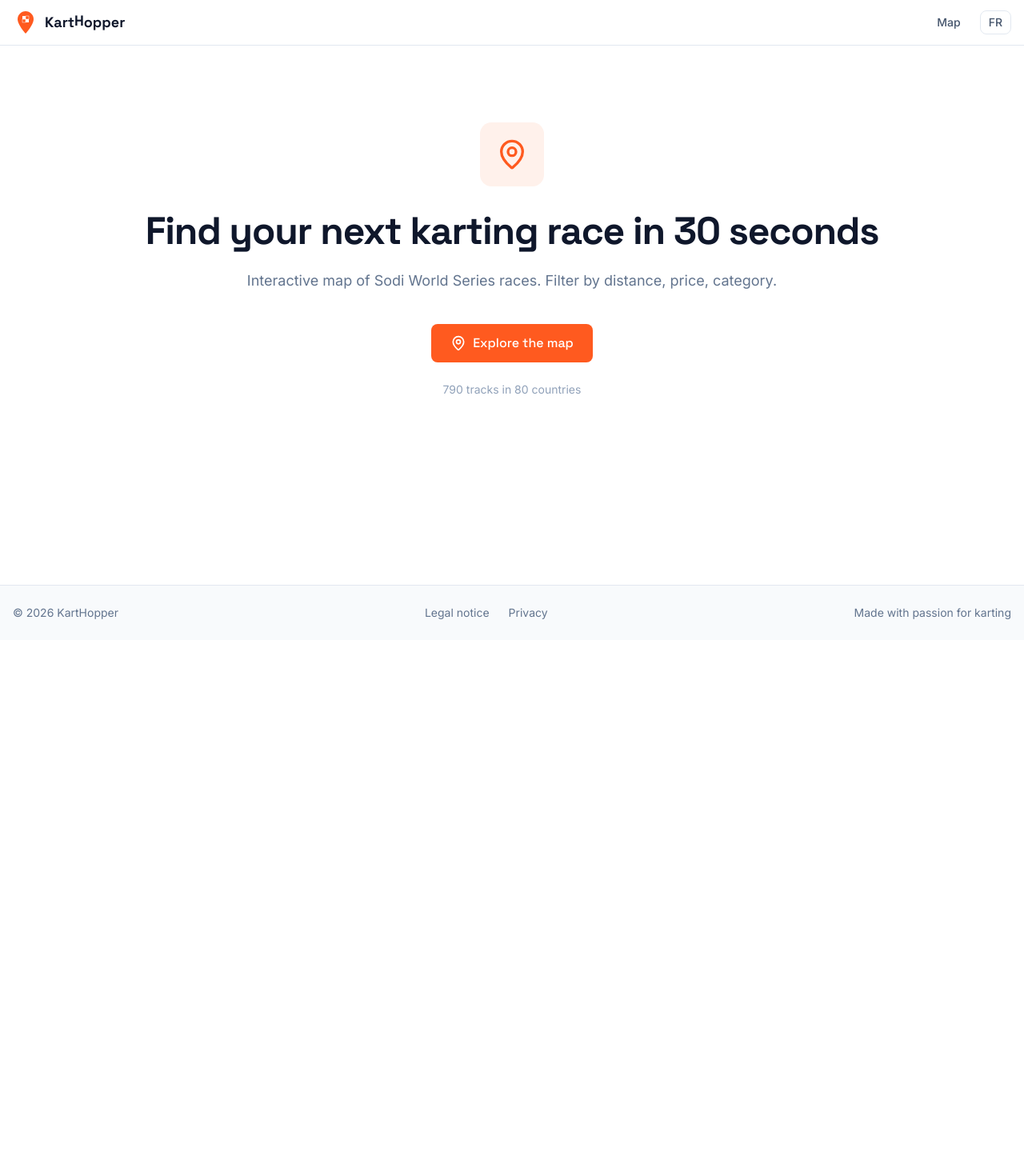
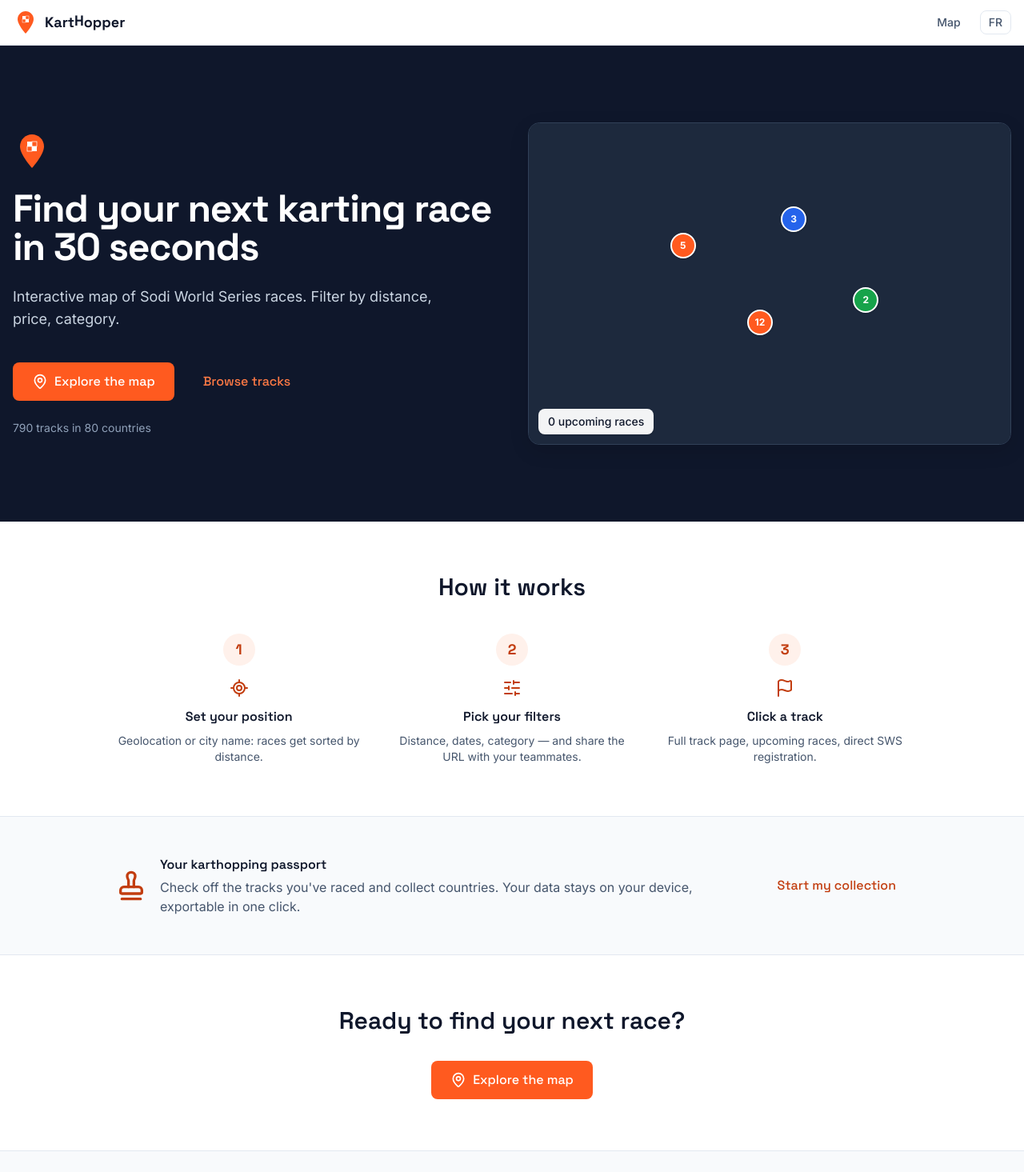
Before and after one commit to KartHopper/karthopper, a Next.js app: page /en in a window 1280 px wide. Shown: the top 1465 px of the page at 80% size. Before the commit the page ends 800 px from the top, so only its background shows below. Built offline with nearby package versions, Linux system fonts and the light colour scheme; no server answers.

Commit message:
AUDIT L5 — refonte de la landing (DA §1/§8)
Hero sombre + aperçu carte + section comment ça marche + teaser passeport + CTA final. Fallback gracieux si l'API Static Maps MapTiler échoue (403 avec image valide, statut vérifié explicitement).

```diff
--- a/src/app/[locale]/page.tsx
+++ b/src/app/[locale]/page.tsx
@@ -1,38 +1,130 @@
 import { useTranslations } from "next-intl";
 import { Link } from "@/i18n/navigation";
-import { MapPin } from "lucide-react";
-import { loadCircuits } from "@/lib/data";
+import { Flag, LocateFixed, MapPin, SlidersHorizontal, Stamp } from "lucide-react";
+import { Logo } from "@/components/Logo";
+import { MapPreviewCard } from "@/components/MapPreviewCard";
+import { loadCircuits, loadRaces } from "@/lib/data";
+import { upcomingRaces } from "@/lib/races";
+import { getReferenceDate } from "@/lib/reference-date";
+
+const DECORATIVE_MARKERS = [
+  { top: "38%", left: "32%", color: "#FF5A1F", count: "5" },
+  { top: "30%", left: "55%", color: "#2563EB", count: "3" },
+  { top: "62%", left: "48%", color: "#FF5A1F", count: "12" },
+  { top: "55%", left: "70%", color: "#16A34A", count: "2" },
+] as const;
 
 export default function HomePage() {
   const t = useTranslations();
   const circuits = loadCircuits();
   const countries = new Set(circuits.map((circuit) => circuit.country_iso)).size;
+  const raceCount = upcomingRaces(loadRaces(), getReferenceDate()).length;
+  const apiKey = process.env.NEXT_PUBLIC_MAPTILER_API_KEY;
+  const mapPreviewUrl = apiKey
+    ? `https://api.maptiler.com/maps/positron/static/4.85,46.6,4.6/720x480@2x.png?key=${apiKey}`
+    : null;
 
   return (
-    <div className="flex flex-col items-center justify-center px-4 py-24 text-center">
-      <div className="mb-8 flex h-20 w-20 items-center justify-center rounded-2xl bg-kart-50">
-        <MapPin className="h-10 w-10 text-kart-500" aria-hidden="true" />
-      </div>
+    <div className="flex flex-col">
+      <section className="bg-slate-900">
+        <div className="mx-auto grid max-w-7xl gap-10 px-4 py-16 lg:grid-cols-2 lg:items-center lg:py-24">
+          <div>
+            <Logo className="h-12 w-12" />
 
-      <h1 className="font-heading text-4xl font-bold tracking-tight text-slate-900 sm:text-5xl">
+            <h1 className="mt-6 font-heading text-4xl font-bold tracking-tight text-white sm:text-5xl">
               {t("home.heroTitle")}
             </h1>
 
-      <p className="mt-6 max-w-2xl text-lg text-slate-500">
-        {t("home.heroSubtitle")}
-      </p>
+            <p className="mt-6 max-w-xl text-lg text-slate-300">{t("home.heroSubtitle")}</p>
 
+            <div className="mt-10 flex flex-wrap items-center gap-3">
               <Link
                 href="/map"
-        className="mt-10 inline-flex items-center gap-2 rounded-lg bg-kart-500 px-6 py-3 font-heading font-medium text-white transition-colors motion-reduce:transition-none hover:bg-kart-400 focus-visible:ring-2 focus-visible:ring-kart-500 focus-visible:ring-offset-2"
+                className="inline-flex items-center gap-2 rounded-lg bg-kart-500 px-6 py-3 font-heading font-medium text-white transition-colors motion-reduce:transition-none hover:bg-kart-400 focus-visible:ring-2 focus-visible:ring-kart-500 focus-visible:ring-offset-2"
               >
                 <MapPin className="h-5 w-5" aria-hidden="true" />
                 {t("home.cta")}
               </Link>
+              <Link
+                href="/map"
+                className="inline-flex items-center gap-2 rounded-lg px-6 py-3 font-heading font-medium text-kart-400 transition-colors motion-reduce:transition-none hover:bg-slate-800 focus-visible:ring-2 focus-visible:ring-kart-500 focus-visible:ring-offset-2"
+              >
+                {t("home.ctaSecondary")}
+              </Link>
+            </div>
 
             <p className="mt-6 text-sm text-slate-400">
               {t("home.circuitsCount", { count: circuits.length, countries })}
             </p>
           </div>
+
+          <MapPreviewCard
+            imageUrl={mapPreviewUrl}
+            alt={t("home.mapPreviewAlt")}
+            badgeText={t("home.mapPreviewBadge", { count: raceCount })}
+            markers={DECORATIVE_MARKERS}
+          />
+        </div>
+      </section>
+
+      <section className="mx-auto w-full max-w-5xl px-4 py-16">
+        <h2 className="text-center font-heading text-3xl font-semibold text-slate-900">
+          {t("home.howTitle")}
+        </h2>
+
+        <div className="mt-10 grid gap-8 sm:grid-cols-3">
+          {[
+            { Icon: LocateFixed, number: "1", title: t("home.step1Title"), text: t("home.step1Text") },
+            {
+              Icon: SlidersHorizontal,
+              number: "2",
+              title: t("home.step2Title"),
+              text: t("home.step2Text"),
+            },
+            { Icon: Flag, number: "3", title: t("home.step3Title"), text: t("home.step3Text") },
+          ].map((step) => (
+            <div key={step.number} className="flex flex-col items-center text-center">
+              <div className="flex h-10 w-10 items-center justify-center rounded-full bg-kart-50 font-heading text-lg font-bold text-kart-700">
+                {step.number}
+              </div>
+              <step.Icon className="mt-4 h-6 w-6 text-kart-700" aria-hidden="true" />
+              <h3 className="mt-3 font-heading font-semibold text-slate-900">{step.title}</h3>
+              <p className="mt-2 text-sm text-slate-600">{step.text}</p>
+            </div>
+          ))}
+        </div>
+      </section>
+
+      <section className="border-y border-slate-200 bg-slate-50">
+        <div className="mx-auto flex max-w-5xl flex-col items-center gap-4 px-4 py-12 text-center sm:flex-row sm:text-left">
+          <Stamp className="h-10 w-10 shrink-0 text-kart-700" aria-hidden="true" />
+          <div>
+            <h3 className="font-heading font-semibold text-slate-900">
+              {t("home.passportTitle")}
+            </h3>
+            <p className="mt-1 text-slate-600">{t("home.passportText")}</p>
+          </div>
+          <Link
+            href="/map"
+            className="shrink-0 rounded-lg px-4 py-2 font-heading font-medium text-kart-700 transition-colors motion-reduce:transition-none hover:bg-kart-50 focus-visible:ring-2 focus-visible:ring-kart-500 focus-visible:ring-offset-2"
+          >
+            {t("home.passportCta")}
+          </Link>
+        </div>
+      </section>
+
+      <section className="flex flex-col items-center px-4 py-16 text-center">
+        <h2 className="font-heading text-3xl font-semibold text-slate-900">
+          {t("home.finalCtaTitle")}
+        </h2>
+        <Link
+          href="/map"
+          className="mt-8 inline-flex items-center gap-2 rounded-lg bg-kart-500 px-6 py-3 font-heading font-medium text-white transition-colors motion-reduce:transition-none hover:bg-kart-400 focus-visible:ring-2 focus-visible:ring-kart-500 focus-visible:ring-offset-2"
+        >
+          <MapPin className="h-5 w-5" aria-hidden="true" />
+          {t("home.cta")}
+        </Link>
+      </section>
+    </div>
   );
 }
--- /dev/null
+++ b/src/components/MapPreviewCard.tsx
@@ -0,0 +1,71 @@
+"use client";
+
+import { useEffect, useState } from "react";
+import { Link } from "@/i18n/navigation";
+
+interface DecorativeMarker {
+  top: string;
+  left: string;
+  color: string;
+  count: string;
+}
+
+interface MapPreviewCardProps {
+  imageUrl: string | null;
+  alt: string;
+  badgeText: string;
+  markers: readonly DecorativeMarker[];
+}
+
+export function MapPreviewCard({ imageUrl, alt, badgeText, markers }: MapPreviewCardProps) {
+  const [resolvedSrc, setResolvedSrc] = useState<string | null>(null);
+
+  useEffect(() => {
+    if (!imageUrl) return;
+    let cancelled = false;
+
+    // MapTiler renvoie un PNG "Invalid key" valide avec un statut non-2xx :
+    // le décodage <img> réussit quand même, donc onError ne se déclenche pas.
+    // On vérifie le statut explicitement avant d'afficher l'image.
+    fetch(imageUrl)
+      .then((response) => {
+        if (!cancelled && response.ok) setResolvedSrc(imageUrl);
+      })
+      .catch(() => {
+        // Silencieux : le fallback slate-800 ci-dessous couvre déjà ce cas.
+      });
+
+    return () => {
+      cancelled = true;
+    };
+  }, [imageUrl]);
+
+  return (
+    <Link
+      href="/map"
+      className="relative block overflow-hidden rounded-2xl border border-slate-700 shadow-panel focus-visible:ring-2 focus-visible:ring-kart-500 focus-visible:ring-offset-2"
+    >
+      {resolvedSrc ? (
+        // eslint-disable-next-line @next/next/no-img-element -- image externe MapTiler, next/image exigerait un domaine autorisé hors périmètre
+        <img src={resolvedSrc} alt={alt} loading="lazy" className="h-auto w-full" />
+      ) : (
+        <div className="aspect-3/2 bg-slate-800" />
+      )}
+
+      {markers.map((marker, index) => (
+        <span
+          key={index}
+          aria-hidden="true"
+          style={{ top: marker.top, left: marker.left, backgroundColor: marker.color }}
+          className="absolute flex h-8 w-8 -translate-x-1/2 -translate-y-1/2 items-center justify-center rounded-full border-2 border-white text-xs font-bold text-white shadow-card"
+        >
+          {marker.count}
+        </span>
+      ))}
+
+      <span className="absolute bottom-3 left-3 rounded-lg bg-white/95 px-3 py-1.5 text-sm font-medium text-slate-900 shadow-card">
+        {badgeText}
+      </span>
+    </Link>
+  );
+}
--- a/src/messages/en.json
+++ b/src/messages/en.json
@@ -22,8 +22,22 @@
     "heroTitle": "Find your next karting race in 30 seconds",
     "heroSubtitle": "Interactive map of Sodi World Series races. Filter by distance, price, category.",
     "cta": "Explore the map",
+    "ctaSecondary": "Browse tracks",
     "racesCount": "{count} upcoming races",
-    "circuitsCount": "{count} tracks in {countries} countries"
+    "circuitsCount": "{count} tracks in {countries} countries",
+    "mapPreviewAlt": "Preview of the KartHopper track map",
+    "mapPreviewBadge": "{count} upcoming races",
+    "howTitle": "How it works",
+    "step1Title": "Set your position",
+    "step1Text": "Geolocation or city name: races get sorted by distance.",
+    "step2Title": "Pick your filters",
+    "step2Text": "Distance, dates, category — and share the URL with your teammates.",
+    "step3Title": "Click a track",
+    "step3Text": "Full track page, upcoming races, direct SWS registration.",
+    "passportTitle": "Your karthopping passport",
+    "passportText": "Check off the tracks you've raced and collect countries. Your data stays on your device, exportable in one click.",
+    "passportCta": "Start my collection",
+    "finalCtaTitle": "Ready to find your next race?"
   },
   "filters": {
     "distance": "Distance",
--- a/src/messages/fr.json
+++ b/src/messages/fr.json
@@ -22,8 +22,22 @@
     "heroTitle": "Trouve ta prochaine course de karting en 30 secondes",
     "heroSubtitle": "Carte interactive des courses Sodi World Series. Filtre par distance, prix, catégorie.",
     "cta": "Explorer la carte",
+    "ctaSecondary": "Voir les circuits",
     "racesCount": "{count} courses à venir",
-    "circuitsCount": "{count} circuits dans {countries} pays"
+    "circuitsCount": "{count} circuits dans {countries} pays",
+    "mapPreviewAlt": "Aperçu de la carte des circuits KartHopper",
+    "mapPreviewBadge": "{count} courses à venir",
+    "howTitle": "Comment ça marche",
+    "step1Title": "Active ta position",
+    "step1Text": "Géolocalisation ou nom de ville : les courses sont triées par distance.",
+    "step2Title": "Choisis tes filtres",
+    "step2Text": "Distance, dates, catégorie — et partage l'URL à tes coéquipiers.",
+    "step3Title": "Clique sur un circuit",
+    "step3Text": "Fiche complète, courses à venir, inscription directe sur SWS.",
+    "passportTitle": "Ton passeport karthopping",
+    "passportText": "Coche les circuits où tu as roulé et collectionne les pays. Tes données restent sur ton appareil, exportables en un clic.",
+    "passportCta": "Commencer ma collection",
+    "finalCtaTitle": "Prêt à trouver ta prochaine course ?"
   },
   "filters": {
     "distance": "Distance",
```
Lines whose indentation alone changed are shown as unchanged.
